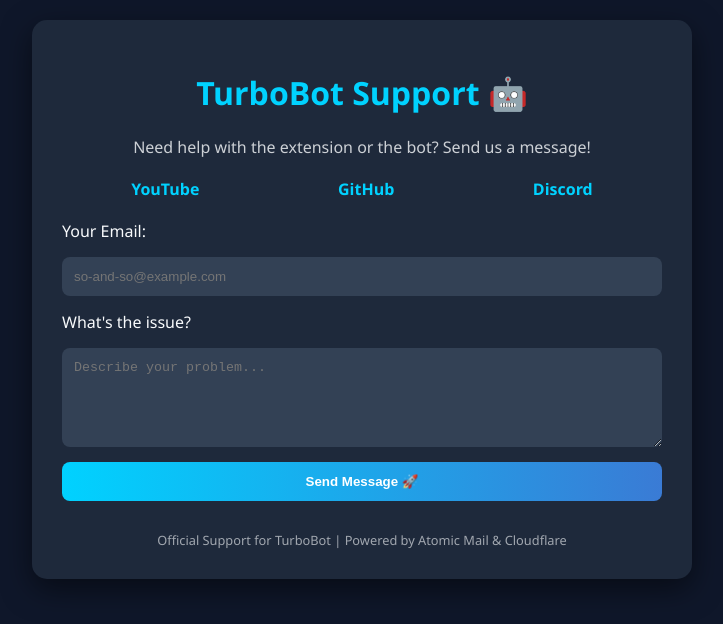
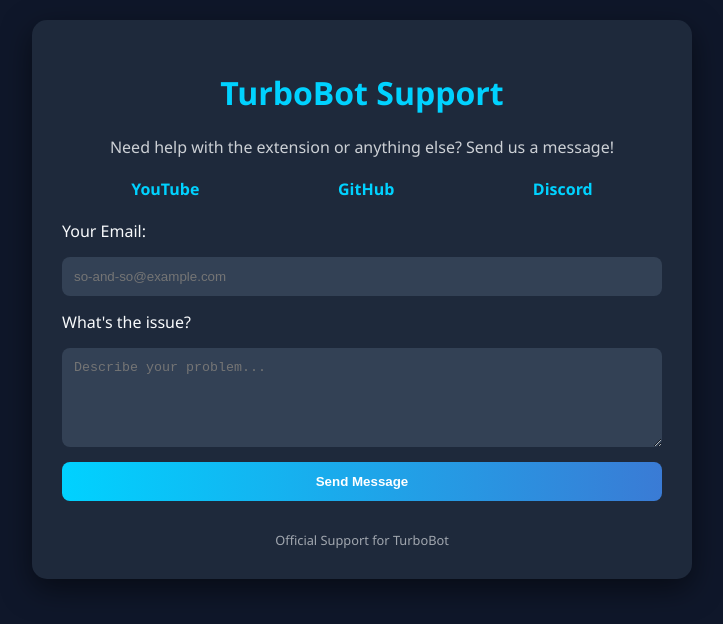
Before and after one commit to Seigh-sword/turbobot-support, a plain HTML site: page index.html in a window 1280 px wide. Shown: the whole page, without its empty margins (278-1001 px from the left). Drawn offline with Linux system fonts and the light colour scheme.

Commit message:
Update index.html

```diff
--- a/index.html
+++ b/index.html
@@ -59,27 +59,27 @@
 <body>
 
     <div class="container">
-        <h1>TurboBot Support 🤖</h1>
-        <p style="text-align: center; opacity: 0.8;">Need help with the extension or the bot? Send us a message!</p>
+        <h1>TurboBot Support</h1>
+        <p style="text-align: center; opacity: 0.8;">Need help with the extension or anything else? Send us a message!</p>
 
         <div class="links">
             <a href="https://www.youtube.com/channel/UCde3077jwsLsBb8HIjgZUiQ" target="_blank">YouTube</a>
             <a href="https://github.com/seigh-sword" target="_blank">GitHub</a>
-            <a href="" target="_blank">Discord</a>
+            <a href="https://discord.com/invite/DJ9EWXhnNC" target="_blank">Discord</a>
         </div>
 
-        <form action="https://formspree.io/f/your_id" method="POST">
+        <form action="https://formspree.io/f/mwvogdeg" method="POST">
             <label>Your Email:</label>
             <input type="email" name="email" placeholder="so-and-so@example.com" required>
 
             <label>What's the issue?</label>
             <textarea name="message" rows="5" placeholder="Describe your problem..." required></textarea>
 
-            <button type="submit">Send Message 🚀</button>
+            <button type="submit">Send Message</button>
         </form>
 
         <div class="footer">
-            Official Support for TurboBot | Powered by Atomic Mail & Cloudflare
+            Official Support for TurboBot
         </div>
     </div>
 
```
